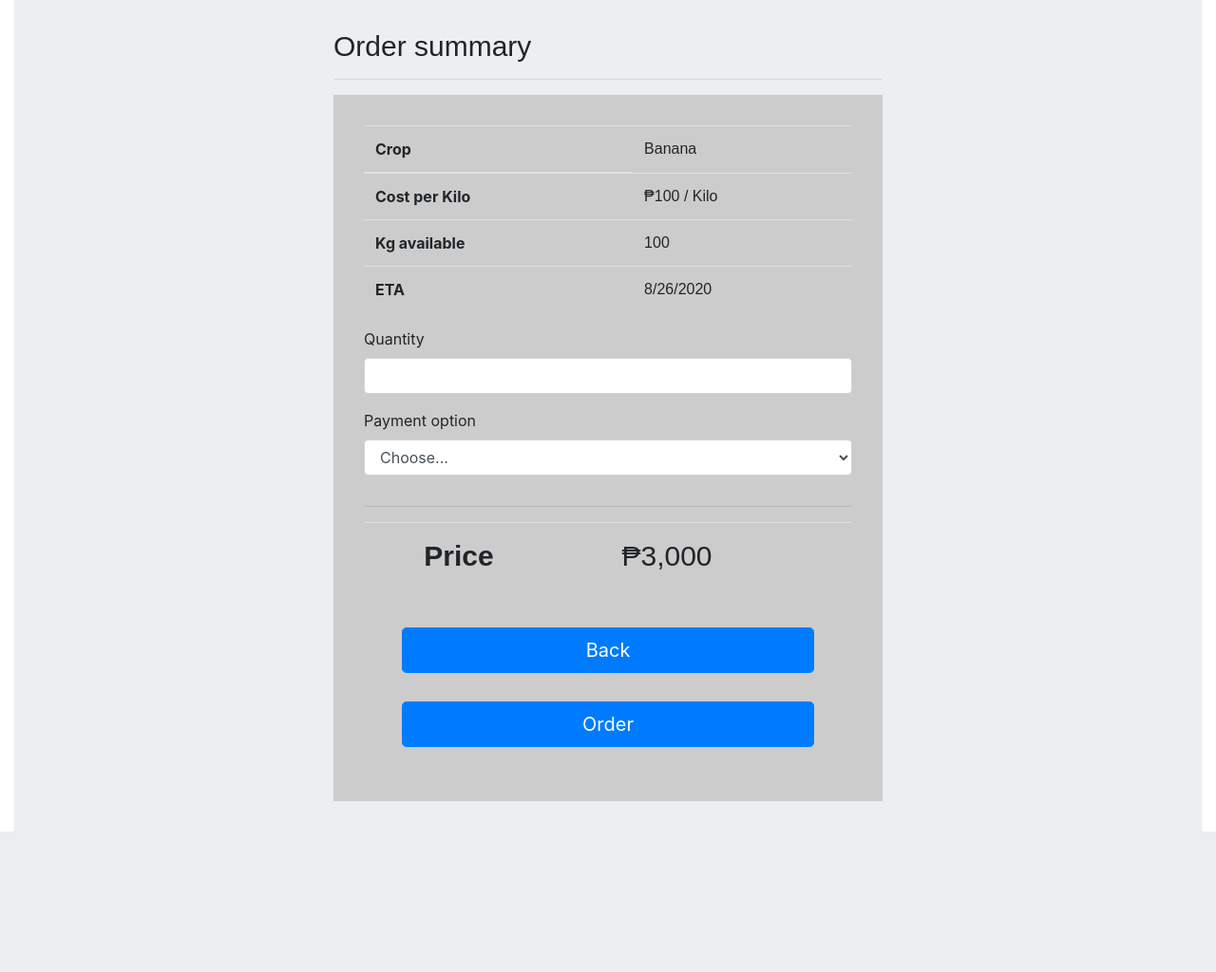
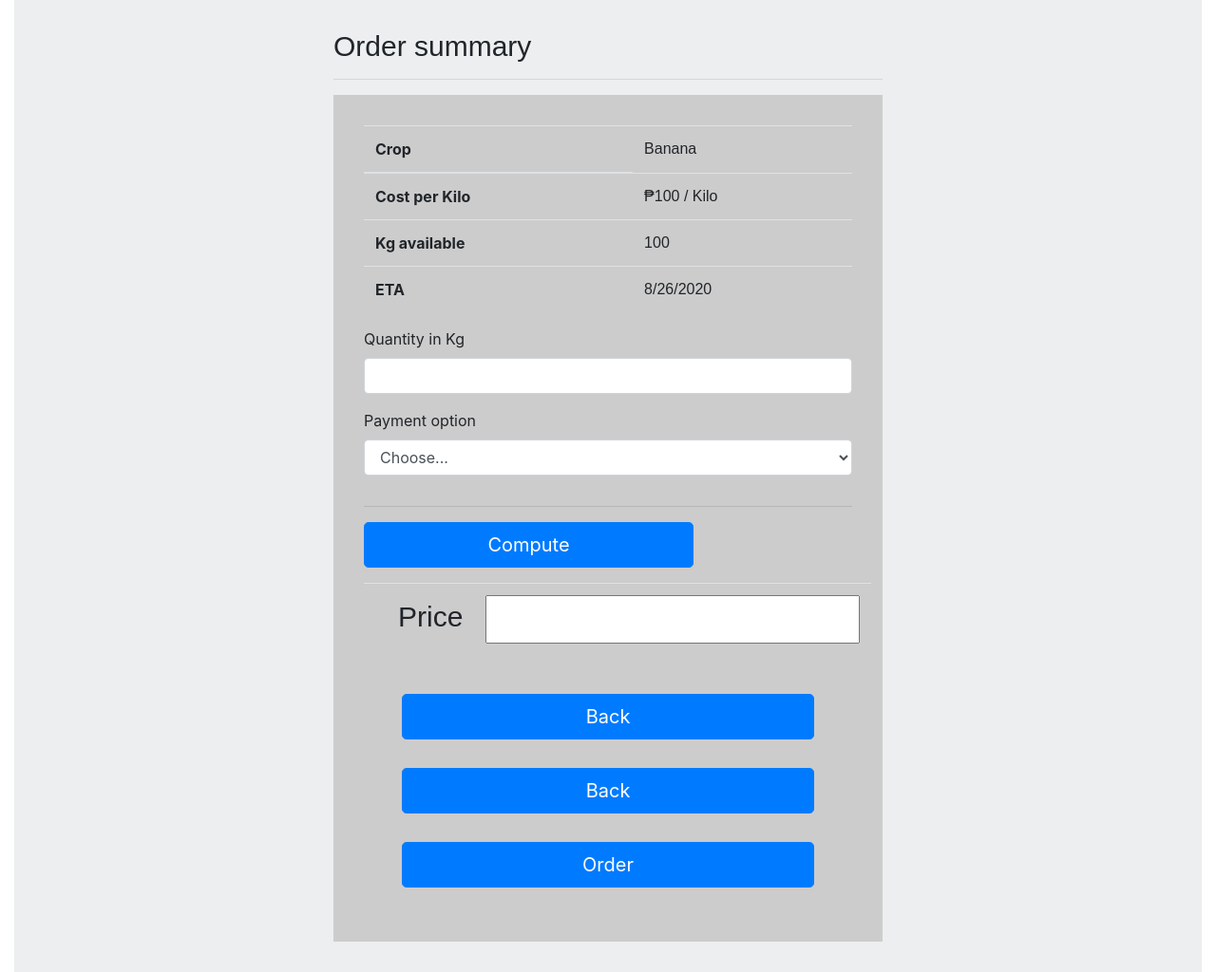
Before and after one commit to davidestillore/impact-agri, a PHP site: page /pages/action/buyer-summary.html in a window 1280 px wide. Shown: the part 75-1099 px from the top of the page at 95% size. Before the commit the page ends 951 px from the top, so only its background shows below. Run offline with PHP 8.4, Linux system fonts and the light colour scheme; some libraries are stand-ins or nearby versions.

Commit message:
Added Compute Button and function. NOT FIXED LAYOUT YET

```diff
--- a/pages/action/buyer-summary.css
+++ b/pages/action/buyer-summary.css
@@ -45,6 +45,7 @@ tr td {
 .finalPrice {
     font-size: 30px;
     font-family: sans-serif;
+    font-weight: 100;
 }
 
 .pads {
@@ -57,3 +58,17 @@ tr td {
         font-size: 20px;
     }
  }
+
+ @media (max-width: 767.98px) {
+    .finalPrice {
+        font-size: 20px;
+    }
+  }
+
+ .computeBtn {
+     text-align: center;
+ }
+
+#computerCenter {
+    margin: 0px;
+}
--- a/pages/action/buyer-summary.html
+++ b/pages/action/buyer-summary.html
@@ -68,8 +68,8 @@
                         <form>
                             <div class="form-row">
                               <div class="form-group col-md-12">
-                                <label for="">Quantity</label>
-                                <input type="text" class="form-control" id="">
+                                <label for="">Quantity in Kg</label>
+                                <input type="text" class="form-control" id="num">
                               </div>
                             </div>
                             <div class="form-row">
@@ -83,6 +83,14 @@
                                 </div>
                             </div>
                             <hr>
+                            <div class="form-row">
+                              <div class="form-group col-md-12">
+                                <input type="submit submitbutton" onclick="compute()" id="computerCenter" value="Compute" href=""  class="btn btn-primary btn-lg pads"></input>
+                              </div>
+                            </div>
+
+
+
                             <div class="row">
                                 <div class="col-sm-12">
                                   <container class="table-responsive-sm">
@@ -90,7 +98,9 @@
                                       <tbody>
                                         <th>
                                           <th class="finalPrice">Price</th>
-                                          <td class="finalPrice">₱3,000</td>
+                                          <td>
+                                            <input type="text" id="price" class="finalPrice"></input>
+                                          </td>
                                         </th>
                                       </tbody>
                                     </table>
@@ -99,6 +109,13 @@
                             </div>
 
                           </form>
+                    <div class="row back-or-pay">
+                        <div class="col-sm-12 bigbutton">
+                            <a type="submit submitbutton" href="../home/buyer-home.html"  class="btn btn-primary btn-lg pads">Back</a>
+                        </div>
+                    </div>
+
+
                     <div class="row back-or-pay">
                         <div class="col-sm-12 bigbutton">
                             <a type="submit submitbutton" href="../home/buyer-home.html"  class="btn btn-primary btn-lg pads">Back</a>
@@ -122,8 +139,20 @@
 
         <!-- BUTTONS  -->
 
-    </div>   <!-- CLASS = "CONTAINER-FLUID BUONG CONTENTS GAGAWING CONTAINER-FLUID-->
+    </div>
     <!-- Optional JavaScript -->
+    <script type="text/javascript">
+      function compute() {
+
+        var a = parseInt(document.getElementById("num").value);
+        var final = a*100;
+          document.getElementById('price').value=final;
+      }
+    </script>
+
+
+
+
     <!-- jQuery first, then Popper.js, then Bootstrap JS -->
     <script src="https://code.jquery.com/jquery-3.2.1.slim.min.js" integrity="sha384-KJ3o2DKtIkvYIK3UENzmM7KCkRr/rE9/Qpg6aAZGJwFDMVNA/GpGFF93hXpG5KkN" crossorigin="anonymous"></script>
     <script src="https://cdnjs.cloudflare.com/ajax/libs/popper.js/1.12.9/umd/popper.min.js" integrity="sha384-ApNbgh9B+Y1QKtv3Rn7W3mgPxhU9K/ScQsAP7hUibX39j7fakFPskvXusvfa0b4Q" crossorigin="anonymous"></script>
```
